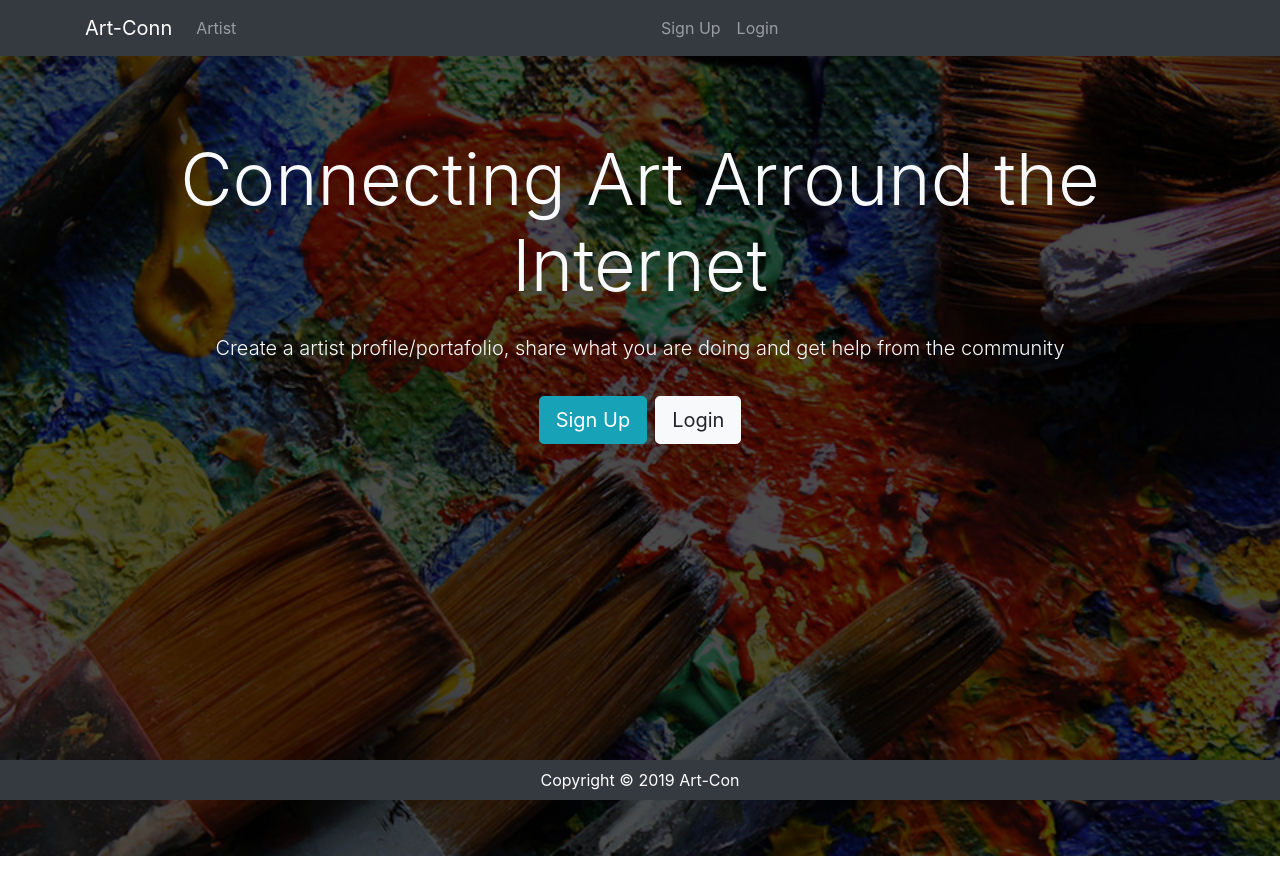
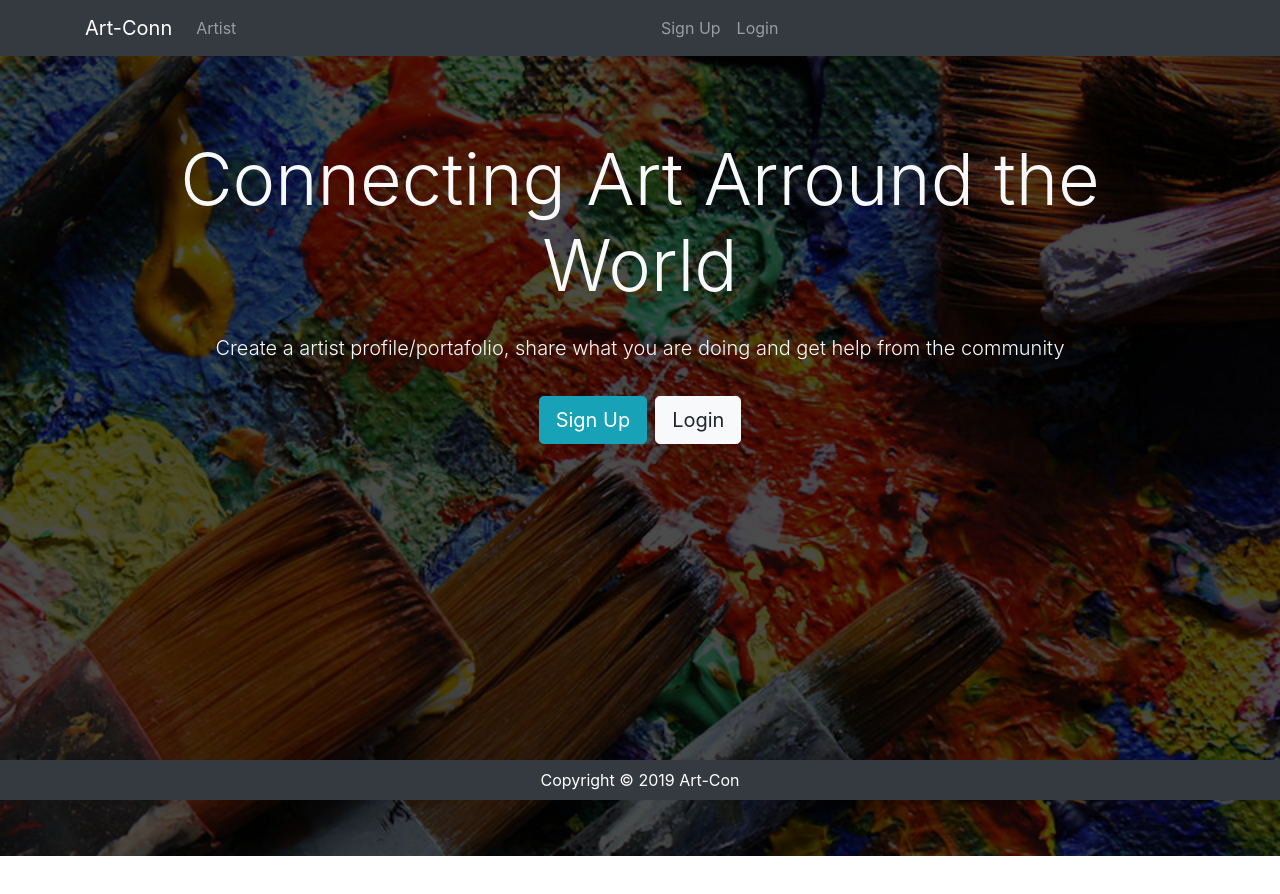
Before and after one commit to Watanuki395/art-conn, a React (Create React App) app in the folder client/: page / in a window 1280 px wide. Shown: the top 894 px of the page. Built offline with nearby package versions, Linux system fonts and the light colour scheme.

Commit message:
adding last changes

```diff
--- a/client/src/components/layout/Landing.js
+++ b/client/src/components/layout/Landing.js
@@ -10,7 +10,7 @@ class Landing extends Component {
                 <div className="row">
                     <div className="col-md-12 text-center">
                         <h1 className="display-3 mb-4">
-                            Connecting Art Arround the Internet
+                            Connecting Art Arround the World
                         </h1>
                         <p className="lead">
                             Create a artist profile/portafolio, share what you are doing and get help from the community
@@ -20,7 +20,7 @@ class Landing extends Component {
                         className="btn btn-lg btn-info mr-2">
                         Sign Up
                         </Link>
-                        <Link to="login"
+                        <Link to="/login"
                         className="btn btn-lg btn-light">
                         Login
                         </Link>
```
Also changed, not shown: 1 other file (tests, documents, lock files or other folders).
